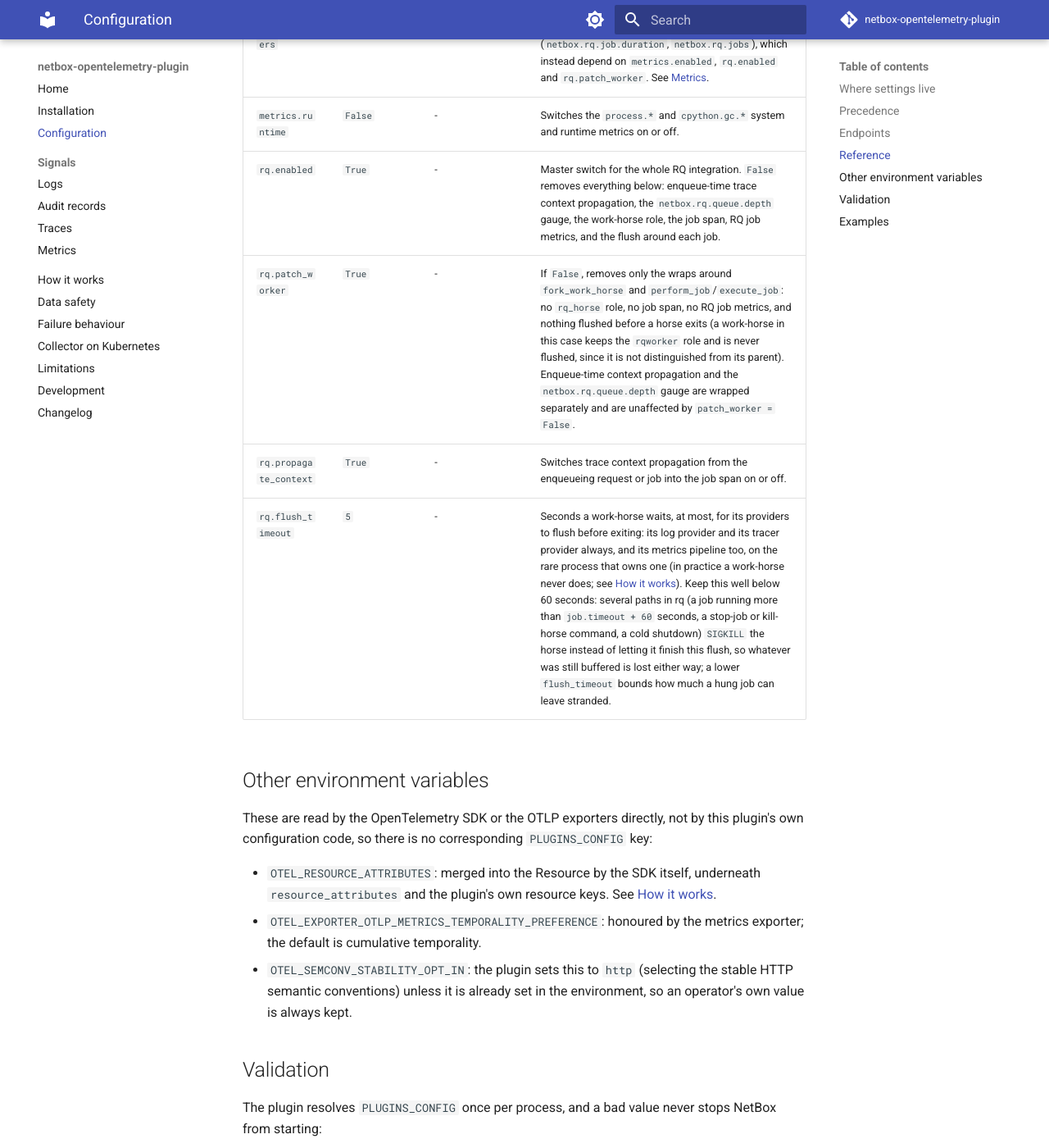
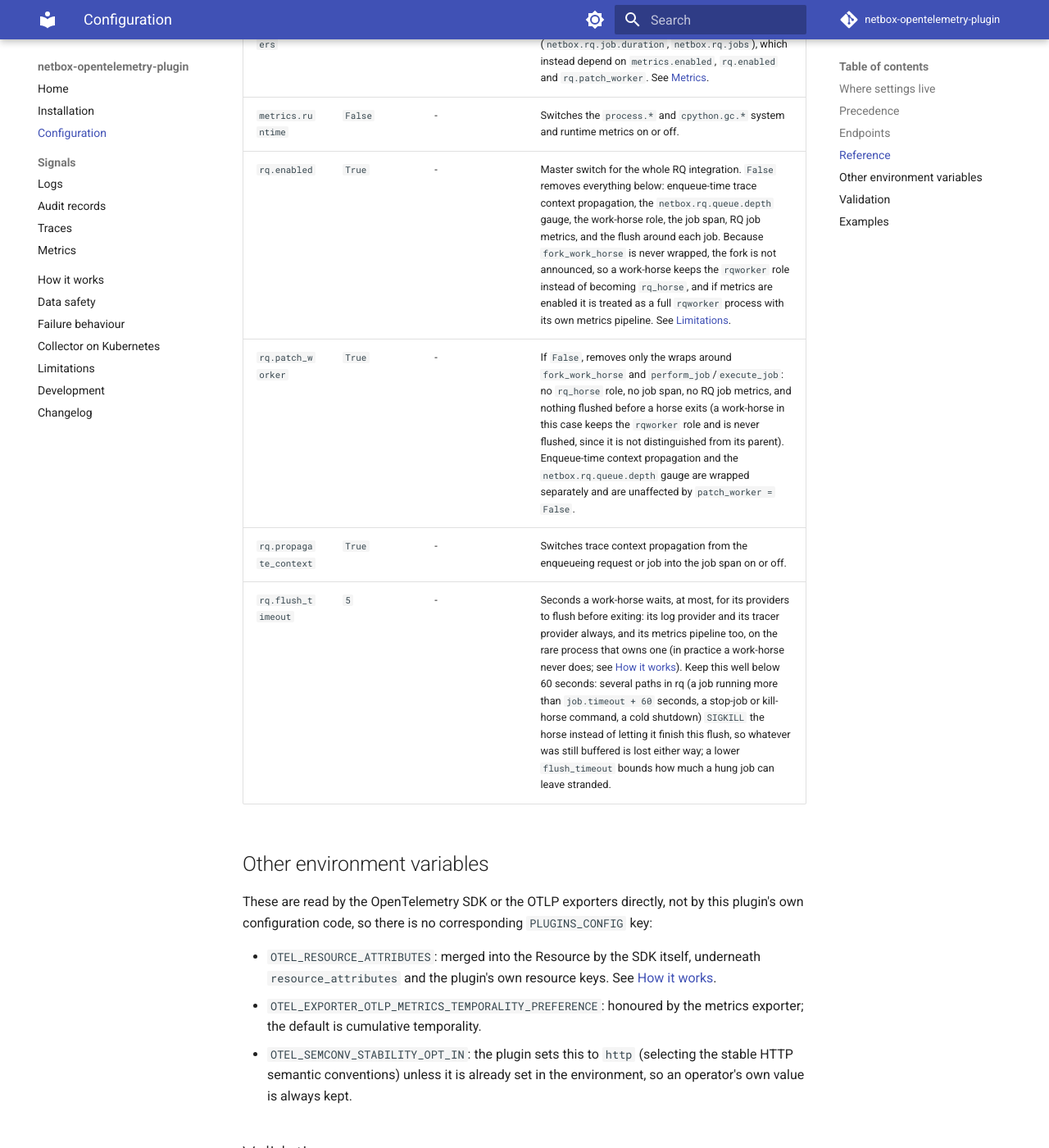
Before and after one commit to thomaschristory/netbox-opentelemetry-plugin, an MkDocs documentation site: the page built from docs/configuration.md, in a window 1280 px wide and 1400 px high, scrolled down 4818 px. Shown: the whole window at 82% size. Built offline with MkDocs 1.6.1 and Material for MkDocs 9.7.7, drawn with Linux system fonts in a browser that asks for light colours; comment, search, counter and statistics services are not loaded.

Commit message:
Fix final review findings: detached tracer baggage, worker wording, log level, validation, RQ metrics exceptions, gh run list, docs-on-main guard

```diff
--- a/docs/configuration.md
+++ b/docs/configuration.md
@@ -64,7 +64,7 @@
 | `metrics.export_interval` | `60` | `OTEL_METRIC_EXPORT_INTERVAL` | Export interval, in **seconds**. The environment variable is in **milliseconds** (the OpenTelemetry SDK's own convention for this name) and is divided by 1000 before use. Must resolve to a positive number: `0` or a negative value is an invalid configuration and disables metrics entirely, with one warning. A positive value below 1 second is not rejected; it is raised to 1 second instead, with a separate warning. |
 | `metrics.change_counters` | `True` | - | Switches the `netbox.object_changes` counter on or off. It does not gate RQ job metrics (`netbox.rq.job.duration`, `netbox.rq.jobs`), which instead depend on `metrics.enabled`, `rq.enabled` and `rq.patch_worker`. See [Metrics](signals/metrics.md). |
 | `metrics.runtime` | `False` | - | Switches the `process.*` and `cpython.gc.*` system and runtime metrics on or off. |
-| `rq.enabled` | `True` | - | Master switch for the whole RQ integration. `False` removes everything below: enqueue-time trace context propagation, the `netbox.rq.queue.depth` gauge, the work-horse role, the job span, RQ job metrics, and the flush around each job. |
+| `rq.enabled` | `True` | - | Master switch for the whole RQ integration. `False` removes everything below: enqueue-time trace context propagation, the `netbox.rq.queue.depth` gauge, the work-horse role, the job span, RQ job metrics, and the flush around each job. Because `fork_work_horse` is never wrapped, the fork is not announced, so a work-horse keeps the `rqworker` role instead of becoming `rq_horse`, and if metrics are enabled it is treated as a full `rqworker` process with its own metrics pipeline. See [Limitations](limitations.md). |
 | `rq.patch_worker` | `True` | - | If `False`, removes only the wraps around `fork_work_horse` and `perform_job`/`execute_job`: no `rq_horse` role, no job span, no RQ job metrics, and nothing flushed before a horse exits (a work-horse in this case keeps the `rqworker` role and is never flushed, since it is not distinguished from its parent). Enqueue-time context propagation and the `netbox.rq.queue.depth` gauge are wrapped separately and are unaffected by `patch_worker = False`. |
 | `rq.propagate_context` | `True` | - | Switches trace context propagation from the enqueueing request or job into the job span on or off. |
 | `rq.flush_timeout` | `5` | - | Seconds a work-horse waits, at most, for its providers to flush before exiting: its log provider and its tracer provider always, and its metrics pipeline too, on the rare process that owns one (in practice a work-horse never does; see [How it works](how-it-works.md)). Keep this well below 60 seconds: several paths in rq (a job running more than `job.timeout + 60` seconds, a stop-job or kill-horse command, a cold shutdown) `SIGKILL` the horse instead of letting it finish this flush, so whatever was still buffered is lost either way; a lower `flush_timeout` bounds how much a hung job can leave stranded. |
@@ -82,7 +82,7 @@
 The plugin resolves `PLUGINS_CONFIG` once per process, and a bad value never stops NetBox from starting:
 
 - An unknown key logs one warning and is otherwise ignored (this does not apply inside `exporter.headers` or `resource_attributes`, whose keys are chosen by the operator).
-- A wrong type or an invalid value inside `logs`, `audit`, `traces` or `rq` disables only that section, with one warning; the rest of the plugin keeps running.
+- A wrong type or an invalid value inside `logs`, `audit`, `traces`, `metrics` or `rq` disables only that section, with one warning; the rest of the plugin keeps running.
 - An invalid `exporter.*` value (`protocol`, `timeout`, `headers`, `insecure`, `certificate`) is resolved separately for each enabled signal, so it disables every enabled signal that uses the exporter, each with its own warning: logs and audit together (they share one exporter), traces, and metrics, whichever of those are enabled. A signal that is off to begin with is not affected, since its exporter is never resolved.
 - An invalid top-level value (`enabled`, `service_name`, `resource_attributes` or `exporter` not of the expected type) disables the whole plugin, with one warning.
 - A signal with no endpoint that resolves at all logs one warning and disables itself; the other signals are unaffected.
```
Also changed, not shown: CHANGELOG.md (+1 -1 lines), SPEC.md (+2 -2 lines), docs/development.md (+1 -1 lines), docs/failure-behaviour.md (+1 -1 lines), docs/limitations.md (+1 -1 lines), docs/signals/traces.md (+1 -1 lines), 1 other file.
